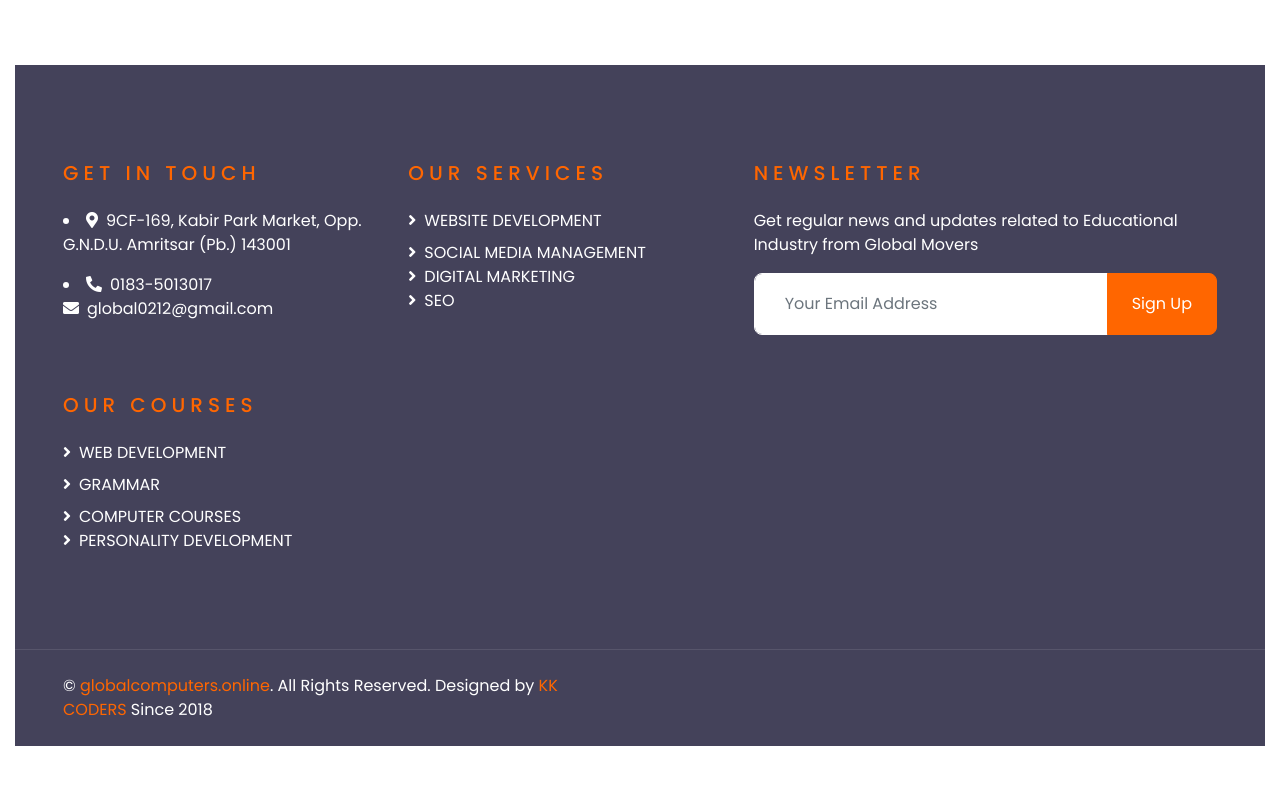
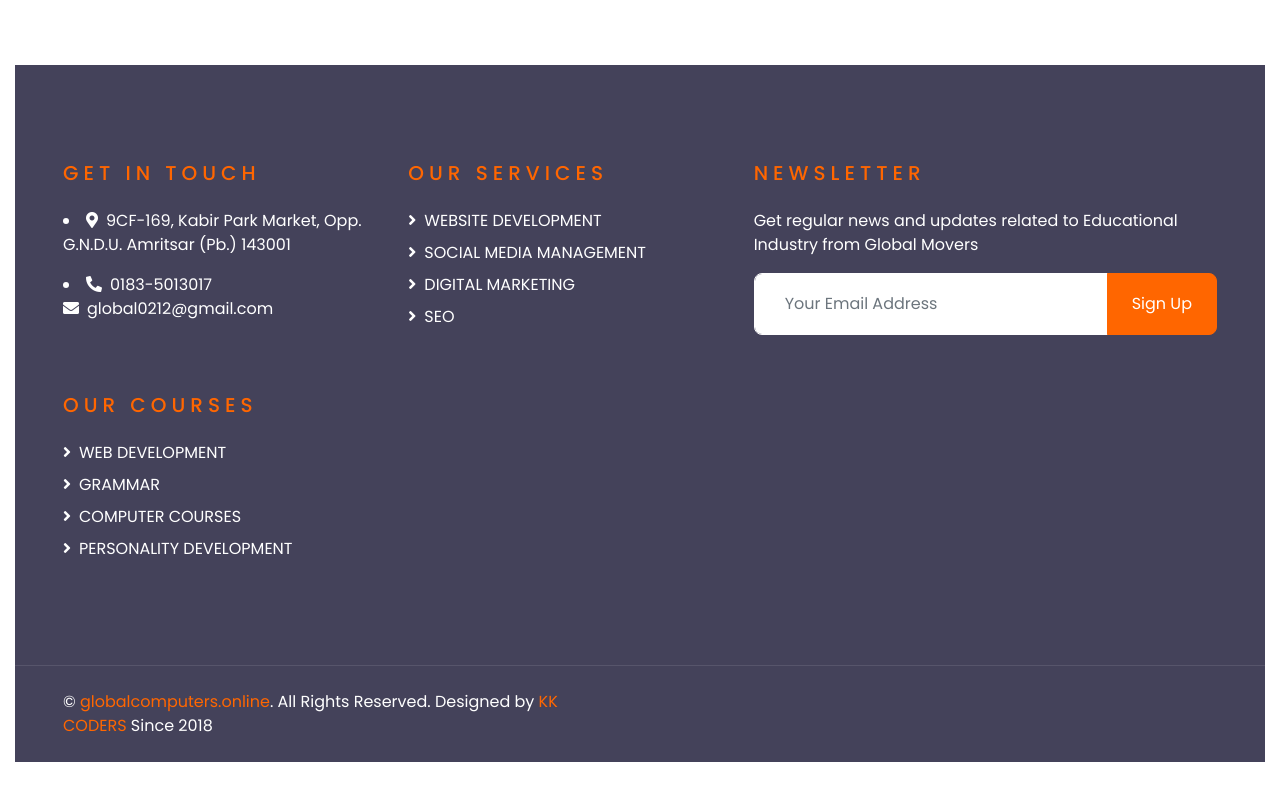
Before and after one commit to nanakmaulik/globalcomputers, a plain HTML site: page grammer.html in a window 1280 px wide. Shown: the part 963-1763 px from the top of the page. Drawn offline with nearby package versions, Linux system fonts and the light colour scheme.

Commit message:
Update grammer.html

```diff
--- a/grammer.html
+++ b/grammer.html
@@ -361,35 +361,23 @@
                     <div class="col-md-6 mb-5">
                         <h5 class="text-primary text-uppercase mb-4" style="letter-spacing: 5px;">Our Services</h5>
                         <div class="d-flex flex-column justify-content-start">
-                            <!-- <a class="text-white mb-2" href="ielts.html"><i class="fa fa-angle-right mr-2"></i> IELTS</a>
-                            <a class="text-white mb-2" href="pte.html"><i class="fa fa-angle-right mr-2"></i>PTE</a> -->
                             <a class="text-white mb-2" href="webdevelopment.html"><i class="fa fa-angle-right mr-2"></i>WEBSITE DEVELOPMENT</a>
-                            <!-- <a class="text-white mb-2" href="celpip.html"><i class="fa fa-angle-right mr-2"></i>CELPIP</a>
-
-                            <a class="text-white" href="duolingo.html"><i class="fa fa-angle-right mr-2"></i>DUOLINGO</a>
-                            <a class="text-white" href="french.html"><i class="fa fa-angle-right mr-2"></i>FRENCH CLASSES</a>
-                            <a class="text-white" href="compp.html"><i class="fa fa-angle-right mr-2"></i>COMPETITIVE PREPERATION</a> -->
-                            <a class="text-white" href="socialmedia.html"><i class="fa fa-angle-right mr-2"></i>SOCIAL MEDIA MANAGEMENT</a>
-                            <a class="text-white" href="digitalmarketing.html"><i class="fa fa-angle-right mr-2"></i>DIGITAL MARKETING</a>
-                            <a class="text-white" href="personalitydevelopment.html"><i class="fa fa-angle-right mr-2"></i>SEO</a>
+                            <a class="text-white mb-2" href="socialmedia.html"><i class="fa fa-angle-right mr-2"></i>SOCIAL MEDIA MANAGEMENT</a>
+                            <a class="text-white mb-2" href="digitalmarketing.html"><i class="fa fa-angle-right mr-2"></i>DIGITAL MARKETING</a>
+                            <a class="text-white mb-2" href="personalitydevelopment.html"><i class="fa fa-angle-right mr-2"></i>SEO</a>
                         </div>
                     </div>
+
                     <div class="col-md-6 mb-5">
                         <h5 class="text-primary text-uppercase mb-4" style="letter-spacing: 5px;">Our Courses</h5>
                         <div class="d-flex flex-column justify-content-start">
-                            <!-- <a class="text-white mb-2" href="ielts.html"><i class="fa fa-angle-right mr-2"></i> IELTS</a>
-                            <a class="text-white mb-2" href="pte.html"><i class="fa fa-angle-right mr-2"></i>PTE</a> -->
                             <a class="text-white mb-2" href="webdevelopment.html"><i class="fa fa-angle-right mr-2"></i>WEB DEVELOPMENT</a>
                             <a class="text-white mb-2" href="grammer.html"><i class="fa fa-angle-right mr-2"></i>GRAMMAR</a>
-                            <!-- <a class="text-white mb-2" href="celpip.html"><i class="fa fa-angle-right mr-2"></i>CELPIP</a>
-
-                            <a class="text-white" href="duolingo.html"><i class="fa fa-angle-right mr-2"></i>DUOLINGO</a>
-                            <a class="text-white" href="french.html"><i class="fa fa-angle-right mr-2"></i>FRENCH CLASSES</a>
-                            <a class="text-white" href="compp.html"><i class="fa fa-angle-right mr-2"></i>COMPETITIVE PREPERATION</a> -->
-                            <a class="text-white" href="computer.html"><i class="fa fa-angle-right mr-2"></i>COMPUTER COURSES</a>
-                            <a class="text-white" href="personalitydevelopment.html"><i class="fa fa-angle-right mr-2"></i>PERSONALITY DEVELOPMENT</a>
+                            <a class="text-white mb-2" href="computer.html"><i class="fa fa-angle-right mr-2"></i>COMPUTER COURSES</a>
+                            <a class="text-white mb-2" href="personalitydevelopment.html"><i class="fa fa-angle-right mr-2"></i>PERSONALITY DEVELOPMENT</a>
                         </div>
                     </div>
+
 
                 </div>
             </div>
```
